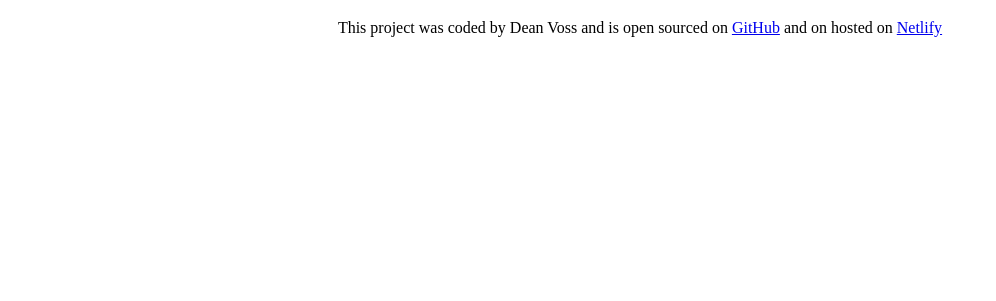
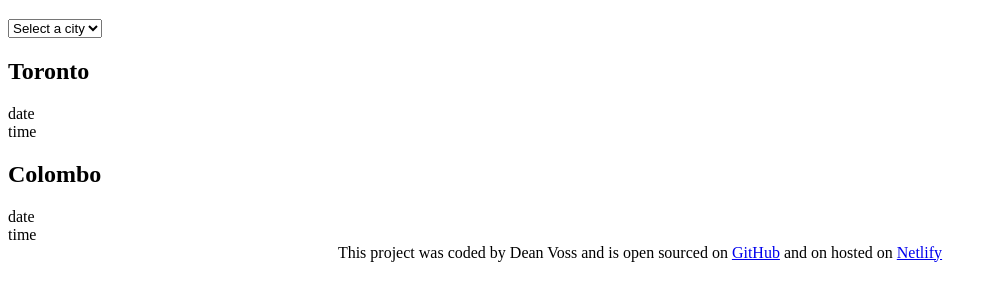
Before and after one commit to dean1022/World-Clock, a plain HTML site: page index.html in a window 1280 px wide. Shown: the part 61-362 px from the top of the page, without its empty margins (0-996 px from the left). Drawn offline with nearby package versions, Linux system fonts and the light colour scheme.

Commit message:
added city option and two cities for date and time

```diff
--- a/index.html
+++ b/index.html
@@ -9,7 +9,29 @@
     <title>World Clock - Dean Voss</title>
   </head>
   <body>
-    <h1>World Clock</h1>
+    <div class="container">
+      <h1>World Clock</h1>
+
+      <select>
+        <option value="">Select a city</option>
+        <option value="toronto">Toronto</option>
+        <option value="colombo">Colombo</option>
+        <option value="adelaide">Adelaide</option>
+        <option value="madrid">Madrid</option>
+      </select>
+
+      <div class="city">
+        <h2>Toronto</h2>
+        <div class="date">date</div>
+        <div class="time">time</div>
+      </div>
+      <div class="city">
+        <h2>Colombo</h2>
+        <div class="date">date</div>
+        <div class="time">time</div>
+      </div>
+    </div>
+
     <footer>
       This project was coded by Dean Voss and is open sourced on
       <a href="https://github.com/dean1022/World-Clock" target="_blank"
```
